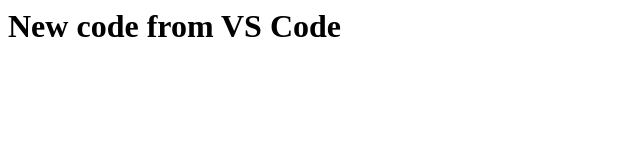
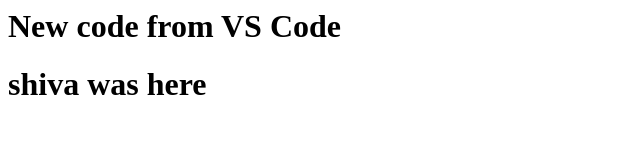
Before and after one commit to shivajagalur/TestVSCode, a plain HTML site: page index.html in a window 1280 px wide. Shown: the whole page, without its empty margins (0-640 px from the left). Drawn offline with Linux system fonts and the light colour scheme.

Commit message:
added msg2

```diff
--- a/index.html
+++ b/index.html
@@ -3,5 +3,6 @@
 
         <body>
                 <h1>New code from VS Code</h1>
+                <h1>shiva was here</h1>
                 </body>
 </html>
```
